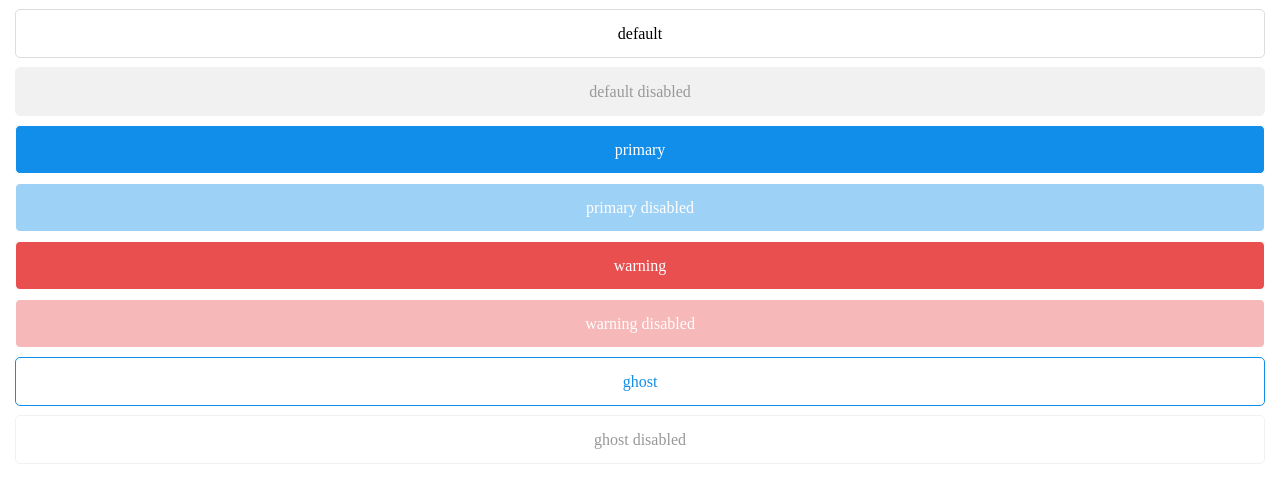
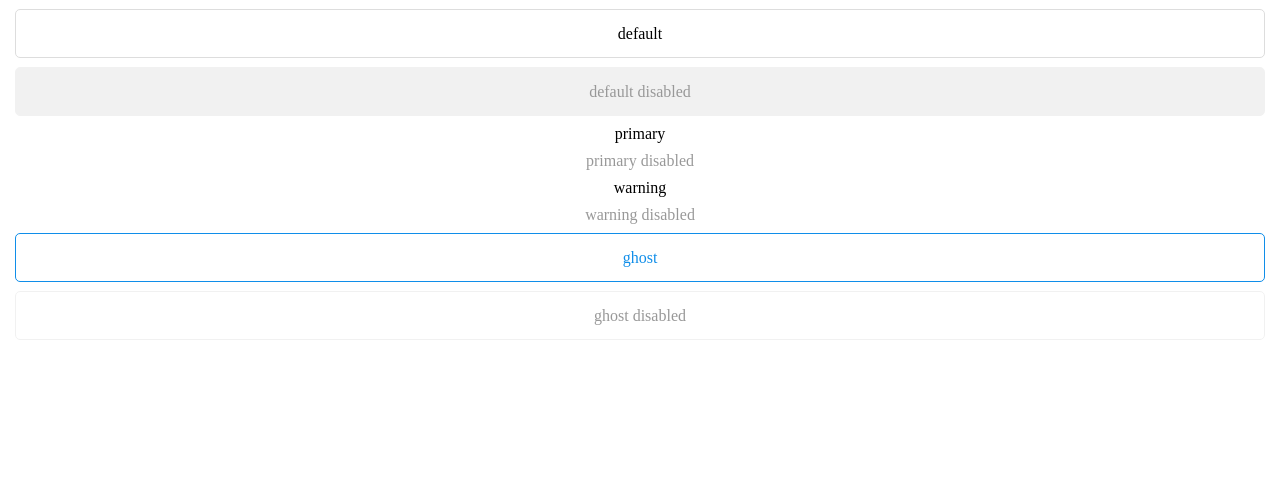
Before and after one commit to yfmei/ant-design-mobile-vue, a Vue app: page /button in a window 1280 px wide. Shown: the top 498 px of the page. Built offline with nearby package versions, Linux system fonts and the light colour scheme.

Commit message:
components Button add padding

```diff
--- a/src/components/button/Button.vue
+++ b/src/components/button/Button.vue
@@ -6,7 +6,7 @@
 </template>
 
 <script>
-  import Flex from "components/layout/Flex"
+  import Flex from "@/components/layout/Flex"
 
   export default {
     name: "Button",
@@ -58,7 +58,7 @@
 </script>
 
 <style scoped lang="scss">
-
+  /* 默认按钮和 ghost 按钮的 disabled 需要特殊处理*/
   .default{
     @include button($white, $black, $light-gray);
   }
@@ -67,28 +67,20 @@
     @include button($light-gray, $black, $light-gray);
   }
 
-  .primary{
-    @include button($blue);
-  }
-
-  .primary-disabled{
-    @include button($blue);
-  }
-
-  .warning-disabled{
-    @include button($red);
-  }
-
-  .warning{
-    @include button($red);
-  }
-
   .ghost{
     @include button($white, $blue, $blue);
   }
 
   .ghost-disabled{
     @include button($white, $black, $light-gray);
+  }
+
+  .primary .primary-disabled{
+    @include button($blue);
+  }
+
+  .warning .warning-disabled{
+    @include button($red);
   }
 
   .cursor {
--- a/src/style/mixin.scss
+++ b/src/style/mixin.scss
@@ -7,10 +7,11 @@
     border: solid $color 1px ;
 }
 
-@mixin button($background-color, $color: $white, $border-color: $color, $radius: 5px, $height: 47px) {
+@mixin button($background-color, $color: $white, $border-color: $color, $radius: 5px, $height: 47px, $padding: 0 15px) {
     background-color: $background-color;
     color: $color;
     @include border($border-color);
     border-radius: $radius;
     height: $height;
+    padding: $padding;
 }
```
